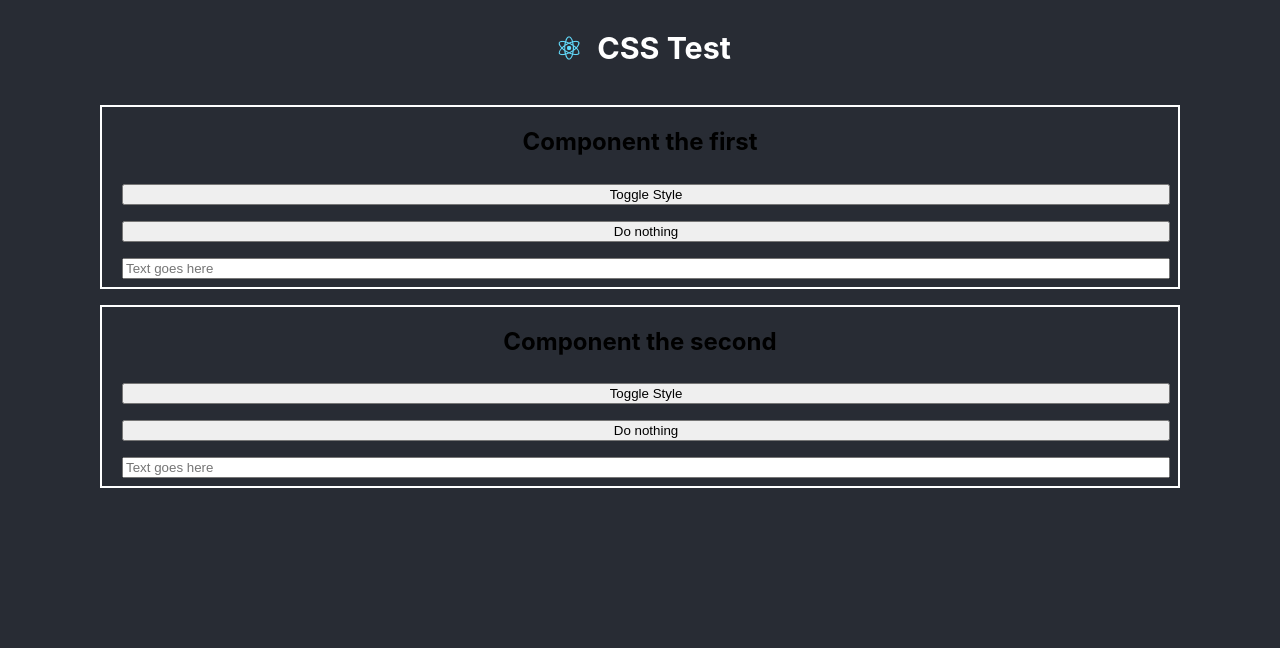
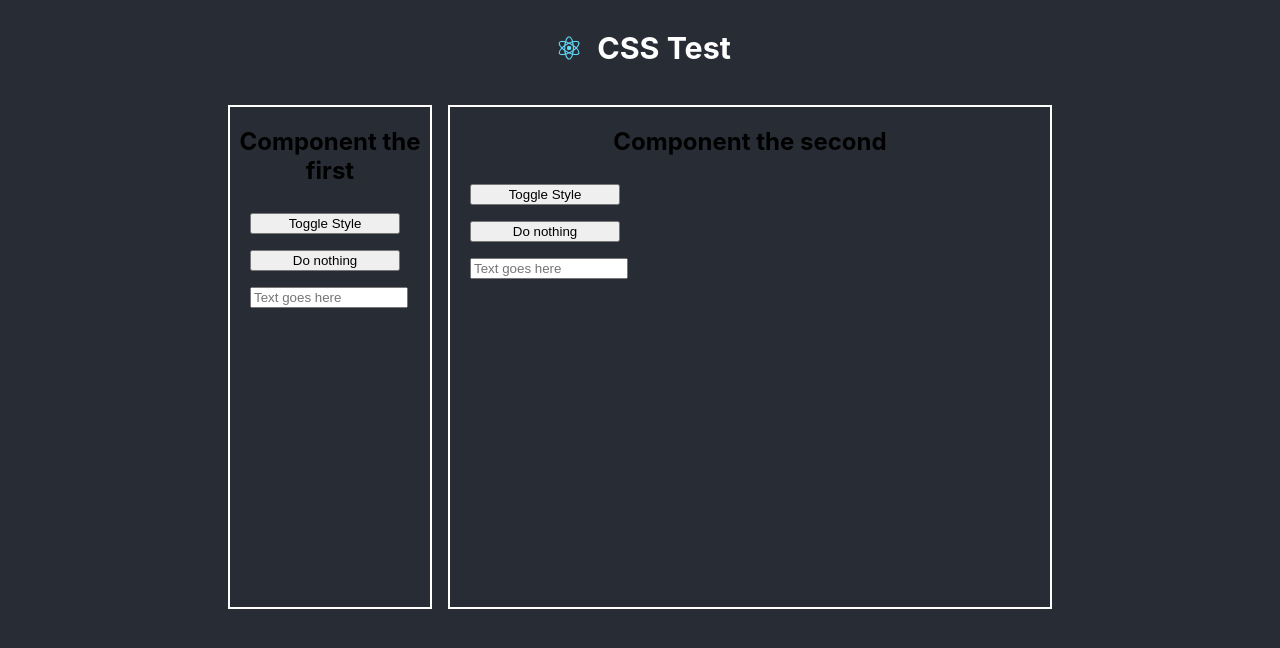
Before and after one commit to daveogle85/css, a React (Create React App) app in the folder my-app/: page / in a window 1280 px wide. Shown: the top 648 px of the page. Built offline with nearby package versions, Linux system fonts and the light colour scheme; the HTML template or start-up script is replaced by a standard one.

Commit message:
start setup for css in js

```diff
--- a/my-app/package.json
+++ b/my-app/package.json
@@ -9,6 +9,7 @@
     "@types/react-dom": "^16.9.4",
     "classnames": "^2.2.6",
     "cra-template-typescript": "1.0.0",
+    "emotion": "^10.0.23",
     "node-sass": "^4.13.0",
     "react": "^16.12.0",
     "react-dom": "^16.12.0",
--- a/my-app/src/App.tsx
+++ b/my-app/src/App.tsx
@@ -1,5 +1,5 @@
-// import ChildComponent from "components/child";
-import ChildComponent from "components/funcChild";
+import ChildComponent from "components/child";
+// import ChildComponent from "components/funcChild";
 import React from "react";
 import classnames from "classnames";
 import logo from "./logo.svg";
@@ -13,7 +13,7 @@ import "./App.css";
 import "./app.scss";
 
 // Test functional css
-import "./functional.scss";
+// import "./functional.scss";
 
 const App: React.FC = () => {
   return (
@@ -24,12 +24,12 @@ const App: React.FC = () => {
           <h3>CSS Test</h3>
         </span>
       </header>
-      {/* <div className="child-container"> */}
-      <div
+      <div className="child-container">
+        {/* <div
         className={classnames(
           "flex-column justify-content-center align-content-center"
         )}
-      >
+      > */}
         <ChildComponent title="Component the first" />
         <ChildComponent title="Component the second" />
       </div>
```
Also changed, not shown: 1 other file (tests, documents, lock files or other folders).
